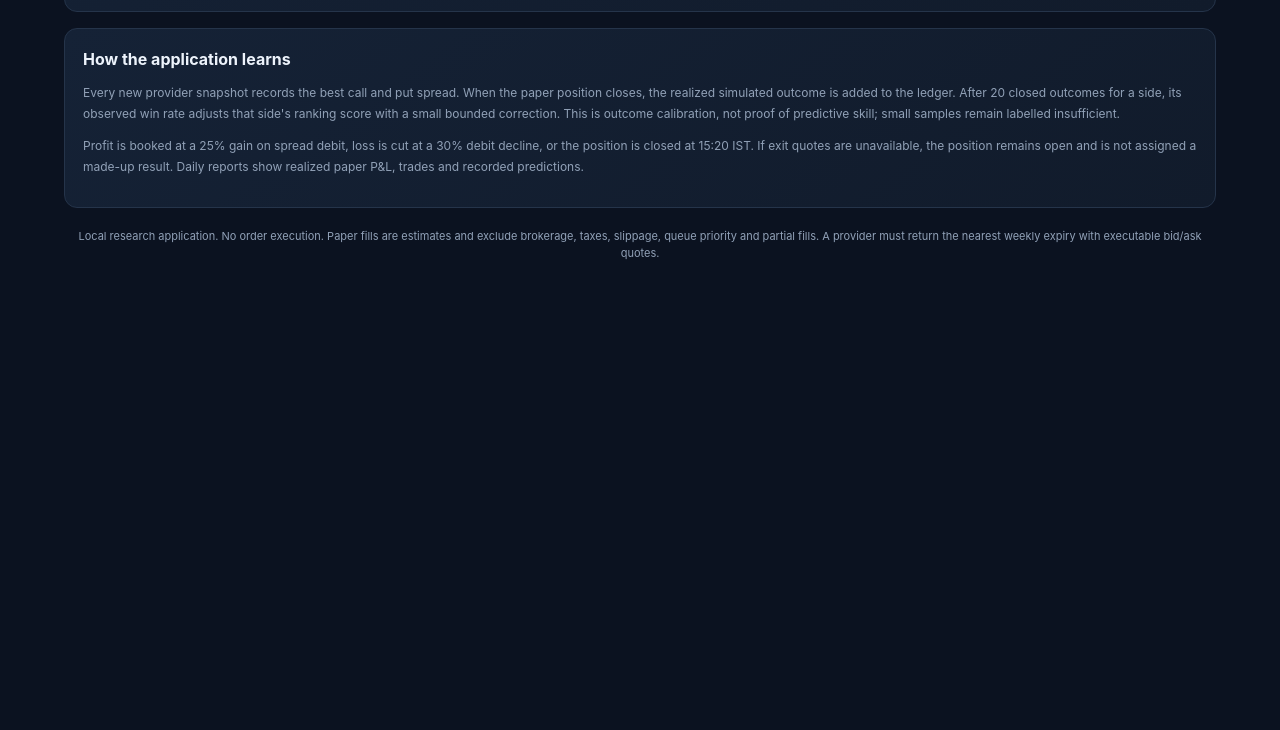
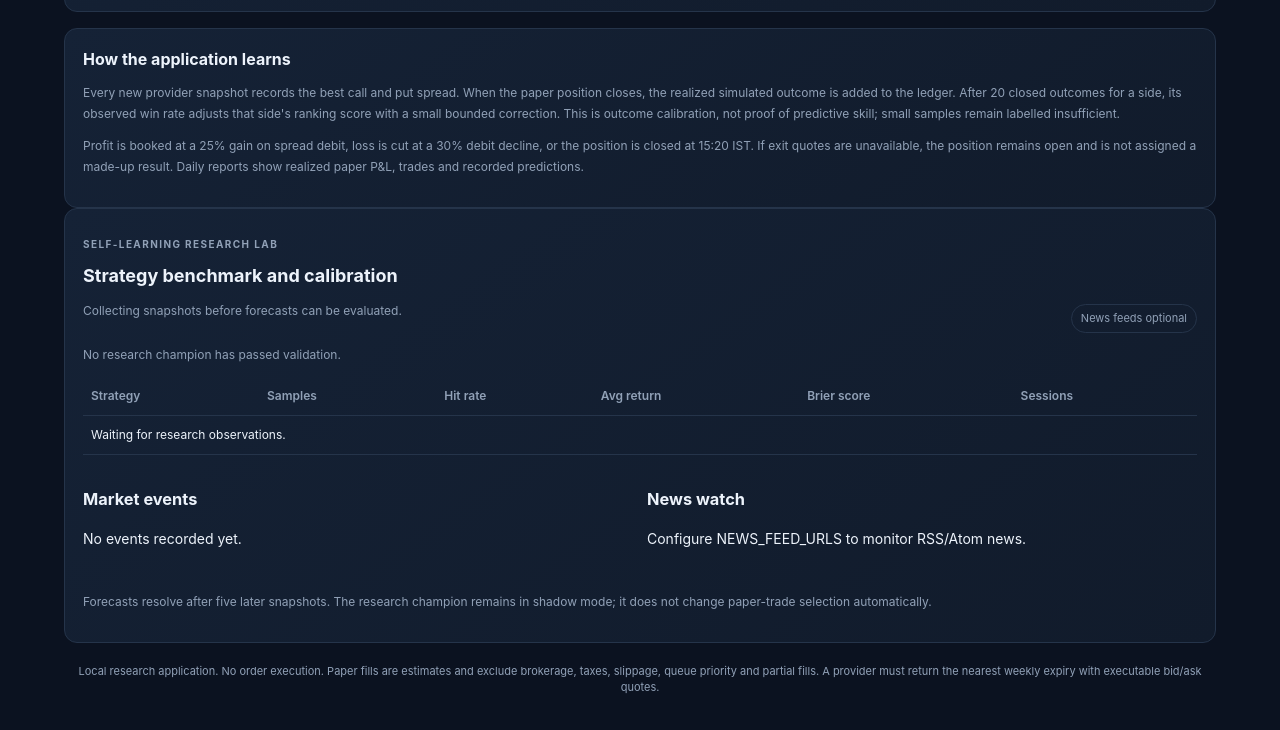
Before and after one commit to sourabhJainR/FnOPredictor, a website: page public/index.html in a window 1280 px wide. Shown: the part 1582-2312 px from the top of the page. Before the commit the page ends 1895 px from the top, so only its background shows below. Drawn offline with Linux system fonts and the light colour scheme; no server answers.

Commit message:
Add research lab and market event panels to dashboard

```diff
--- a/public/index.html
+++ b/public/index.html
@@ -41,6 +41,7 @@
 <div class="reports"><strong>Daily reports:</strong> <span id="reportLinks">Reports are created after the market close.</span></div>
 </section>
 <section class="panel methodology"><h2>How the application learns</h2><p>Every new provider snapshot records the best call and put spread. When the paper position closes, the realized simulated outcome is added to the ledger. After 20 closed outcomes for a side, its observed win rate adjusts that side's ranking score with a small bounded correction. This is outcome calibration, not proof of predictive skill; small samples remain labelled insufficient.</p><p>Profit is booked at a 25% gain on spread debit, loss is cut at a 30% debit decline, or the position is closed at 15:20 IST. If exit quotes are unavailable, the position remains open and is not assigned a made-up result. Daily reports show realized paper P&amp;L, trades and recorded predictions.</p></section>
+<section class="panel research-panel"><div class="section-head inner"><div><p class="eyebrow">SELF-LEARNING RESEARCH LAB</p><h2>Strategy benchmark and calibration</h2><p id="researchStats" class="muted-copy">Collecting snapshots before forecasts can be evaluated.</p></div><span id="newsState" class="pill muted">News feeds optional</span></div><p id="championStatus" class="muted-copy">No research champion has passed validation.</p><div class="table-wrap"><table><thead><tr><th>Strategy</th><th>Samples</th><th>Hit rate</th><th>Avg return</th><th>Brier score</th><th>Sessions</th></tr></thead><tbody id="researchRows"><tr><td colspan="6">Waiting for research observations.</td></tr></tbody></table></div><div class="grid-two"><div><h3>Market events</h3><div id="eventFeed" class="active-trade">No events recorded yet.</div></div><div><h3>News watch</h3><div id="newsFeed" class="active-trade">Configure NEWS_FEED_URLS to monitor RSS/Atom news.</div></div></div><p class="muted-copy">Forecasts resolve after five later snapshots. The research champion remains in shadow mode; it does not change paper-trade selection automatically.</p></section>
 <footer>Local research application. No order execution. Paper fills are estimates and exclude brokerage, taxes, slippage, queue priority and partial fills. A provider must return the nearest weekly expiry with executable bid/ask quotes.</footer>
 </main><script type="module" src="/monitor.js"></script>
 </body></html>
```
